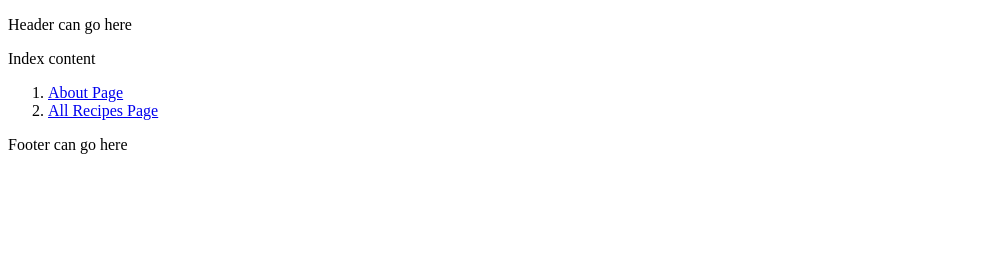
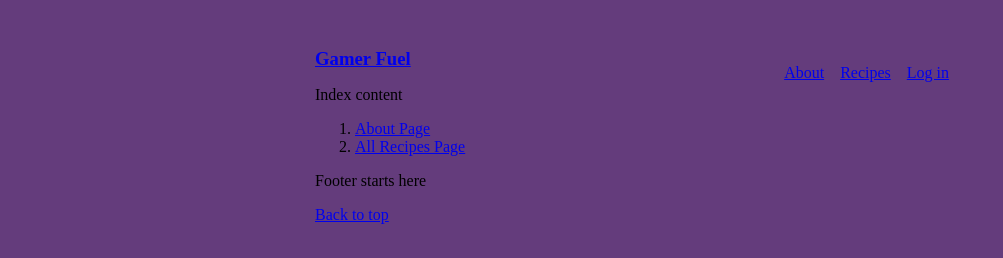
Before and after one commit to Black-Cat-Programming/Neo-Gamer-Fuel, a Gatsby site: page / in a window 1280 px wide. Shown: the whole page, without its empty margins (0-1003 px from the left). Built offline with nearby package versions, Linux system fonts and the light colour scheme; Gatsby itself is replaced by a stand-in of ours.

Commit message:
Added basic components and styling

```diff
--- /dev/null
+++ b/src/components/footer.js
@@ -0,0 +1,22 @@
+import React from "react"
+import { Link } from "gatsby"
+import css from "../styles/global.css"
+
+
+
+// const ListLink = props => (
+//     <li style={{ display: 'inline-block', marginRight: '1rem' }}>
+//         <Link to={props.to} activeStyle={{ color: "red" }} >{props.children}</Link>
+//     </li>
+// )
+
+const Footer = ({children}) => {
+    return(
+        <footer style={css.footerStyle}>
+            <p>Footer starts here</p>
+            <Link to="/">Back to top</Link>
+        </footer>
+    )
+}
+
+export default Footer
--- /dev/null
+++ b/src/components/header.js
@@ -0,0 +1,26 @@
+import React from "react"
+import { Link } from "gatsby"
+import css from "../styles/global.css"
+
+const ListLink = props => (
+    <li style={{ display: 'inline-block', marginRight: '1rem' }}>
+        <Link to={props.to} activeStyle={{ color: "red" }} >{props.children}</Link>
+    </li>
+)
+
+const Header = ({children}) => {
+    return(
+        <header style={css.headerStyle}>
+            <Link to="/" style={{ textShadow: 'none', backgroundImage: 'none'}}>
+                <h3 style={{ display: 'inline' }}>Gamer Fuel</h3>
+            </Link>
+            <ul style={{ listStyle: 'none', float: 'right' }}>
+                <ListLink to="/about">About</ListLink>
+                <ListLink to="/all-recipes/">Recipes</ListLink>
+                <ListLink to="/login/">Log in</ListLink>
+            </ul>
+        </header>
+    )
+}
+
+export default Header
--- a/src/components/layout.js
+++ b/src/components/layout.js
@@ -1,13 +1,12 @@
 import React from "react"
+import Header from "./header"
+import Footer from "./footer"
 
 const Layout = ({ children }) => {
     return (
-        <div>
-            <p>Header can go here</p>
-            {children}
-            <p>Footer can go here</p>
+        <div style={{ margin: '3rem auto', maxWidth: 650, padding: '0 1rem' }}>
+            <Header/>{children}<Footer/>
         </div>
-
     )
 }
 
--- /dev/null
+++ b/src/styles/global.css
@@ -0,0 +1,18 @@
+html {
+    background-color: #643C7C;
+  }
+
+headerStyle {
+    margin-bottom: '1.5rem'
+}
+
+footerStyle {
+text-align: center;
+  padding: 3px;
+  background-color: black;
+  color: white;
+}
+
+activeLink {
+    color: 'red'
+}
```
